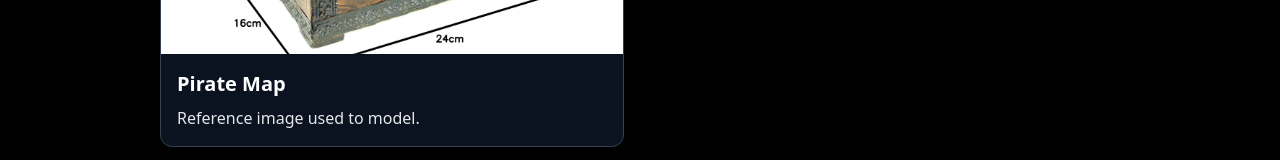
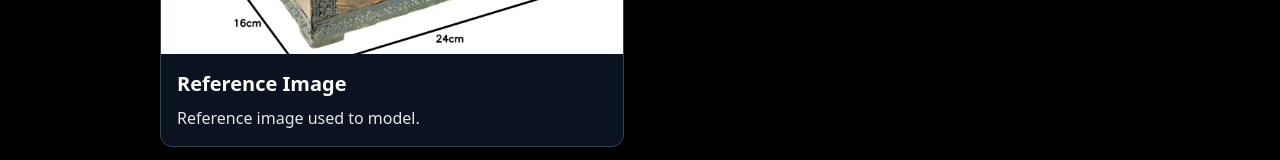
Before and after one commit to pcw302/my-animations, a Next.js app: page /project2 in a window 1280 px wide. Shown: the part 737-897 px from the top of the page. Built offline with nearby package versions, Linux system fonts and the light colour scheme.

Commit message:
fixed name of file

```diff
--- a/app/page.tsx
+++ b/app/page.tsx
@@ -4,8 +4,7 @@ import "../app/globals.css";
 export default function Home() {
   return (
     <main className="font-sans p-8 max-w-5xl mx-auto min-h-screen relative overflow-hidden text-white bg-black">
-      <div className="stars"></div>
-      <div className="twinkling"></div>
+
 
       <div className="relative z-10">
         <h1 className="text-4xl font-bold text-center mb-6">☀️ Parker&apos;s Animation Locker ★</h1>
--- a/app/project2/page.tsx
+++ b/app/project2/page.tsx
@@ -4,8 +4,7 @@ import "../../app/globals.css";
 export default function Project2() {
   return (
     <main className="font-sans p-8 max-w-5xl mx-auto min-h-screen relative overflow-hidden text-white bg-black">
-      <div className="stars"></div>
-      <div className="twinkling"></div>
+
 
       <div className="relative z-10">
         <h1 className="text-4xl font-bold text-center mb-6">
--- a/data/gallery2.json
+++ b/data/gallery2.json
@@ -13,7 +13,7 @@
   },
   {
     "type": "image",
-    "title": "Pirate Map",
+    "title": "Reference Image",
     "file": "/Rendered_Images/Treasure Chest Reference.jpg",
     "description": "Reference image used to model."
   }
```
